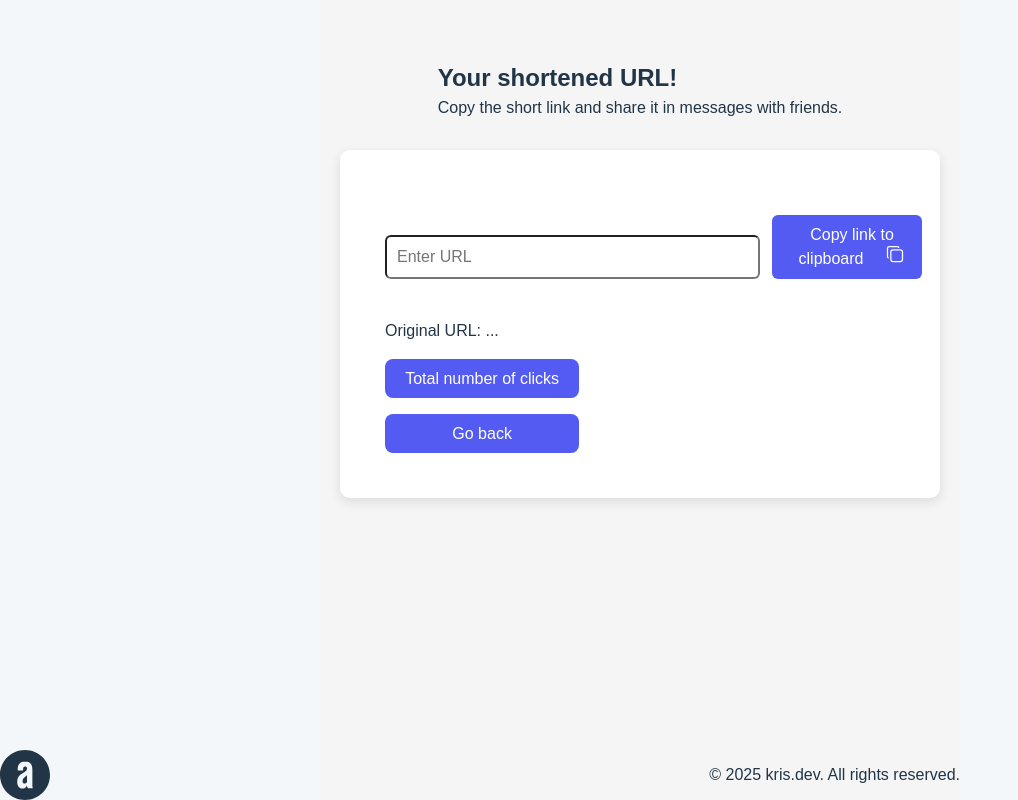
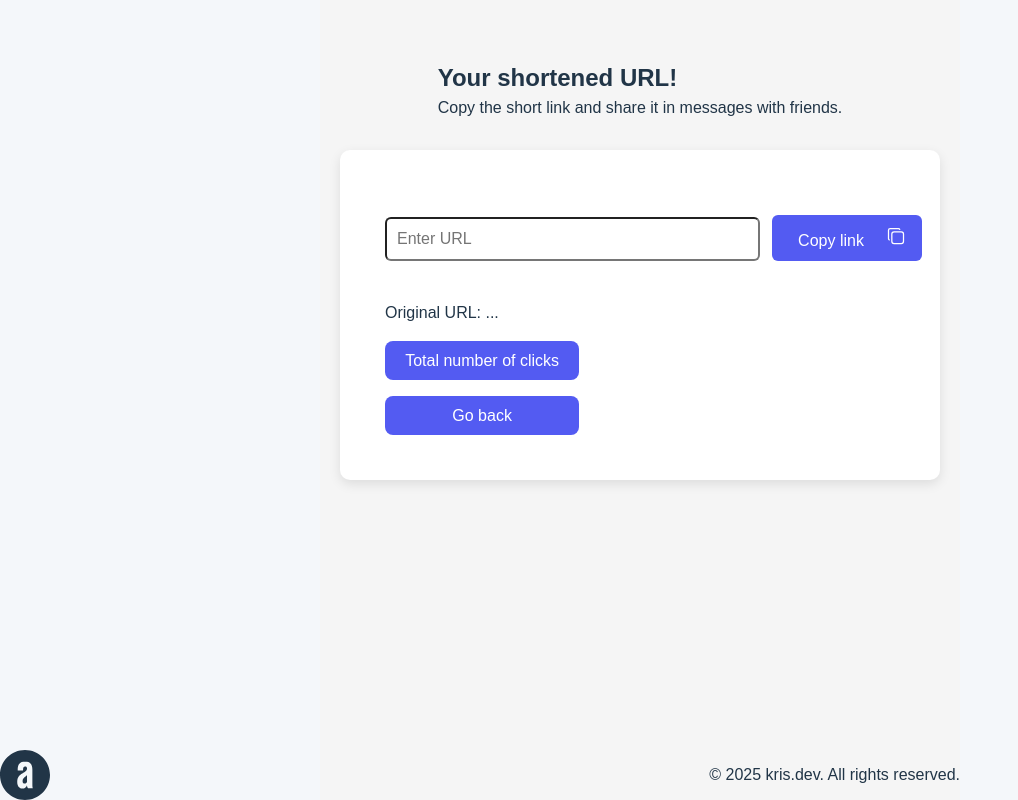
Before and after one commit to KMichaylov/URL-shortener, a React (Vite) app in the folder frontend/: page /shorted-url in a window 1280 px wide. Shown: the whole page, without its empty margins (0-1018 px from the left). Built offline with nearby package versions, Linux system fonts and the light colour scheme.

Commit message:
Add classnames to buttons

```diff
--- a/frontend/src/components/button/CopyButton.tsx
+++ b/frontend/src/components/button/CopyButton.tsx
@@ -3,11 +3,12 @@ import {Button, Tooltip} from '@mantine/core';
 import {useClipboard} from '@mantine/hooks';
 
 type CopyButtonProps = {
-    shortenedValue: string
+    shortenedValue: string,
+    className?: string
 }
 
 
-const ButtonCopy: React.FC<CopyButtonProps> = ({shortenedValue}) => {
+const ButtonCopy: React.FC<CopyButtonProps> = ({shortenedValue, className}) => {
     const clipboard = useClipboard();
     return (
         <Tooltip
@@ -33,8 +34,9 @@ const ButtonCopy: React.FC<CopyButtonProps> = ({shortenedValue}) => {
                 h={48}
                 styles={{section: {marginLeft: 22}}}
                 onClick={() => clipboard.copy(shortenedValue)}
+                className={className}
             >
-                Copy link to clipboard
+                Copy link
             </Button>
         </Tooltip>
     );
--- a/frontend/src/components/button/CustomButton.tsx
+++ b/frontend/src/components/button/CustomButton.tsx
@@ -4,11 +4,13 @@ import React from "react";
 type CustomButtonProps = {
     placeholder: string,
     onClick: (event: React.MouseEvent<HTMLButtonElement>) => void;
+    className?: string;
 }
 
-const CustomButton: React.FC<CustomButtonProps> = ({placeholder, onClick}) => {
+const CustomButton: React.FC<CustomButtonProps> = ({placeholder, onClick, className}) => {
     return (<MantineProvider>
-        <Button variant="light" color="cyan" size="md" radius="md" onClick={onClick}>{placeholder}</Button>
+        <Button className={className} variant="light" color="cyan" size="md" radius="md"
+                onClick={onClick}>{placeholder}</Button>
     </MantineProvider>)
 
 }
```
